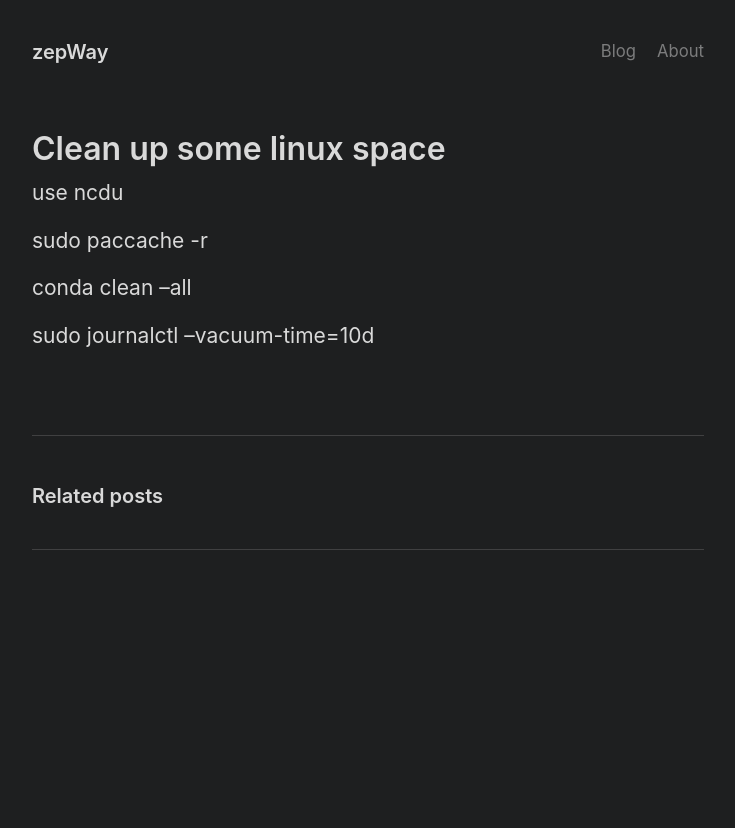
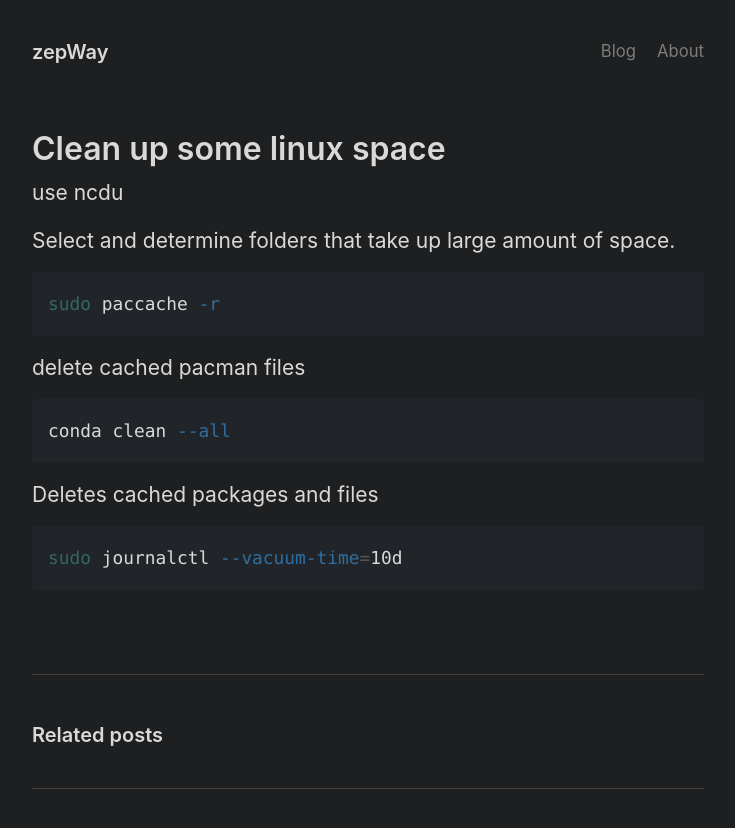
Before and after one commit to zeppehpt1/zeppehpt1.github.io, a Jekyll site: the page built from posts_in_progress/2022-05-11-cleaning-up-linux.md, in a window 1280 px wide. Shown: the top 828 px of the page, without its empty margins (272-1007 px from the left). Built offline with Jekyll 4.4.1, drawn with Linux system fonts in a browser that asks for light colours.

Commit message:
update pc

````diff
--- a/posts_in_progress/2022-05-11-cleaning-up-linux.md
+++ b/posts_in_progress/2022-05-11-cleaning-up-linux.md
@@ -6,10 +6,19 @@ title: Clean up some linux space
 
 use ncdu
 
+Select and determine folders that take up large amount of space.
 
+```bash
 sudo paccache -r
+```
 
+delete cached pacman files
+```bash
 conda clean --all
+```
 
+Deletes cached packages and files
 
+```bash
 sudo journalctl --vacuum-time=10d
+```
````
Also changed, not shown: posts_in_progress/2022-15-11-conda-cheatsheet.md (+23 -2 lines), posts_in_progress/2022-21-12-stuff-on-fresh-linux.md (added, +10 -0 lines).
